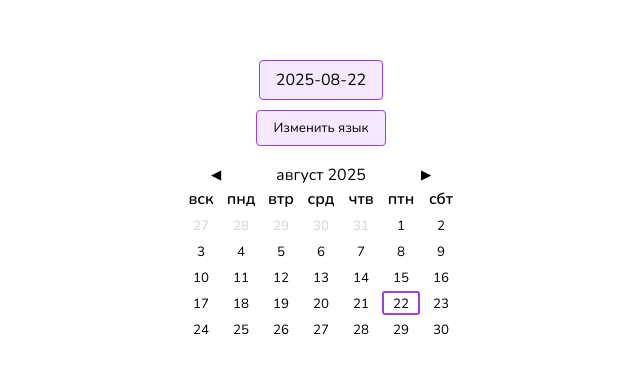
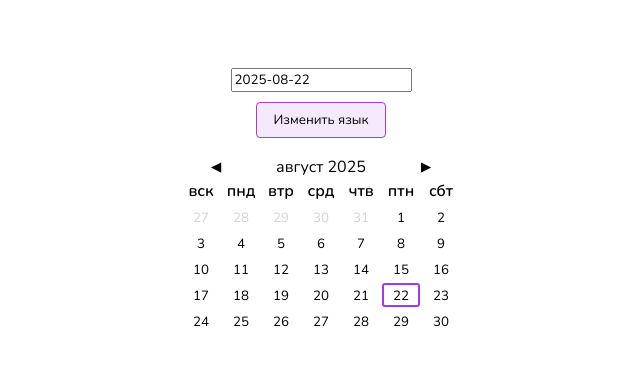
Before and after one commit to blvcksanta/test-task-calendar, a Vue app: page / in a window 1280 px wide. Shown: the part 195-568 px from the top of the page, without its empty margins (319-959 px from the left). Built offline with nearby package versions, Linux system fonts and the light colour scheme; a web font is replaced by a local one.

Commit message:
feat: added date input

```diff
--- a/src/App.vue
+++ b/src/App.vue
@@ -6,7 +6,7 @@ import dayjs from 'dayjs';
 
 const store = useLocaleStore();
 
-const date = ref(dayjs(new Date()).format('YYYY-MM-DD'));
+const input = ref(dayjs(new Date()).format('YYYY-MM-DD'));
 
 const buttonText = computed(() => {
   const engText = 'Change lang';
@@ -18,9 +18,9 @@ const buttonText = computed(() => {
 
 <template>
   <div :class="$style.container">
-    <span :class="$style.tag">{{ date }}</span>
+    <input v-model="input" type="text" placeholder="YYYY-MM-DD" />
     <button :class="$style.button" @click="store.changeLanguage">{{ buttonText }}</button>
-    <VCalendar v-model="date" />
+    <VCalendar v-model="input" />
   </div>
 </template>
 
@@ -34,7 +34,6 @@ const buttonText = computed(() => {
   gap: 10px;
 }
 
-.tag,
 .button {
   padding: 8px 16px;
   border-radius: 4px;
--- a/src/components/VCalendar.vue
+++ b/src/components/VCalendar.vue
@@ -1,38 +1,15 @@
 <script setup lang="ts">
-import { computed, ref } from 'vue';
-import dayjs from 'dayjs';
+import { ref, watchEffect } from 'vue';
+import { setDate } from '@/utils/calendar';
 import VCalendarHeader from './VCalendarHeader.vue';
 import VCalendarDisplay from './VCalendarDisplay.vue';
 import type { Dayjs } from 'dayjs';
 
-const props = defineProps<{
-  modelValue?: string;
-}>();
-
-const emits = defineEmits<{
-  'update:modelValue': [value: string];
-}>();
-
-const calendarState = ref<Dayjs>(setDate(props.modelValue));
-
-const model = computed({
-  get: () => setDate(props.modelValue),
-  set: (v) => {
-    calendarState.value = v;
-    emits('update:modelValue', v.format('YYYY-MM-DD'));
-  },
-});
-
-function setDate(day: Dayjs | string | undefined) {
-  if (dayjs(day).isValid()) {
-    return dayjs(day);
-  }
-
-  return dayjs(new Date());
-}
+const model = defineModel<string>();
+const calendarState = ref<Dayjs>(setDate(model.value));
 
 function onDayClick(day: Dayjs) {
-  model.value = day;
+  model.value = day.format('YYYY-MM-DD');
 }
 
 function changeMonth(value: 'next' | 'prev') {
@@ -42,6 +19,10 @@ function changeMonth(value: 'next' | 'prev') {
     calendarState.value = calendarState.value.subtract(1, 'month');
   }
 }
+
+watchEffect(() => {
+  calendarState.value = setDate(model.value);
+});
 </script>
 
 <template>
--- a/src/components/VCalendarDisplay.vue
+++ b/src/components/VCalendarDisplay.vue
@@ -1,6 +1,7 @@
 <script setup lang="ts">
 import { computed } from 'vue';
 import { useLocaleStore } from '@/store/useLocaleStore';
+import { setDate } from '@/utils/calendar';
 import type { Dayjs } from 'dayjs';
 
 interface Day {
@@ -10,7 +11,7 @@ interface Day {
 
 const props = defineProps<{
   calendarState: Dayjs;
-  selectedDay?: Dayjs;
+  selectedDay?: string | Dayjs;
 }>();
 
 const emits = defineEmits<{
@@ -44,7 +45,7 @@ const calendarDisplay = computed(() => {
 });
 
 function isCurrentDay(day: Dayjs) {
-  return day.isSame(props.selectedDay, 'day');
+  return day.isSame(setDate(props.selectedDay), 'day');
 }
 </script>
 
--- /dev/null
+++ b/src/utils/calendar.ts
@@ -0,0 +1,10 @@
+import dayjs from 'dayjs';
+import type { Dayjs } from 'dayjs';
+
+export function setDate(day: Dayjs | string | undefined) {
+  if (dayjs(day).isValid()) {
+    return dayjs(day);
+  }
+
+  return dayjs(new Date());
+}
```
